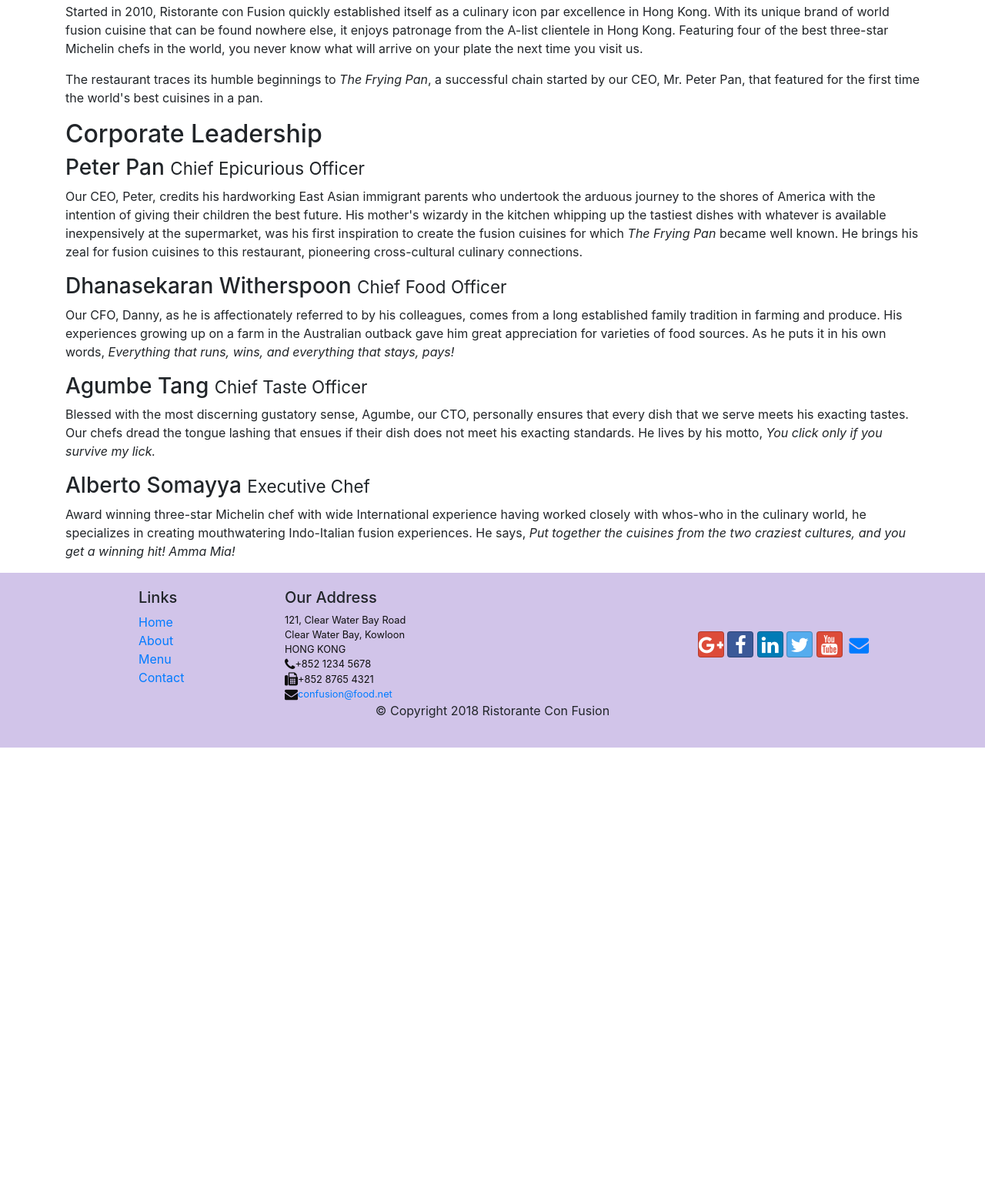
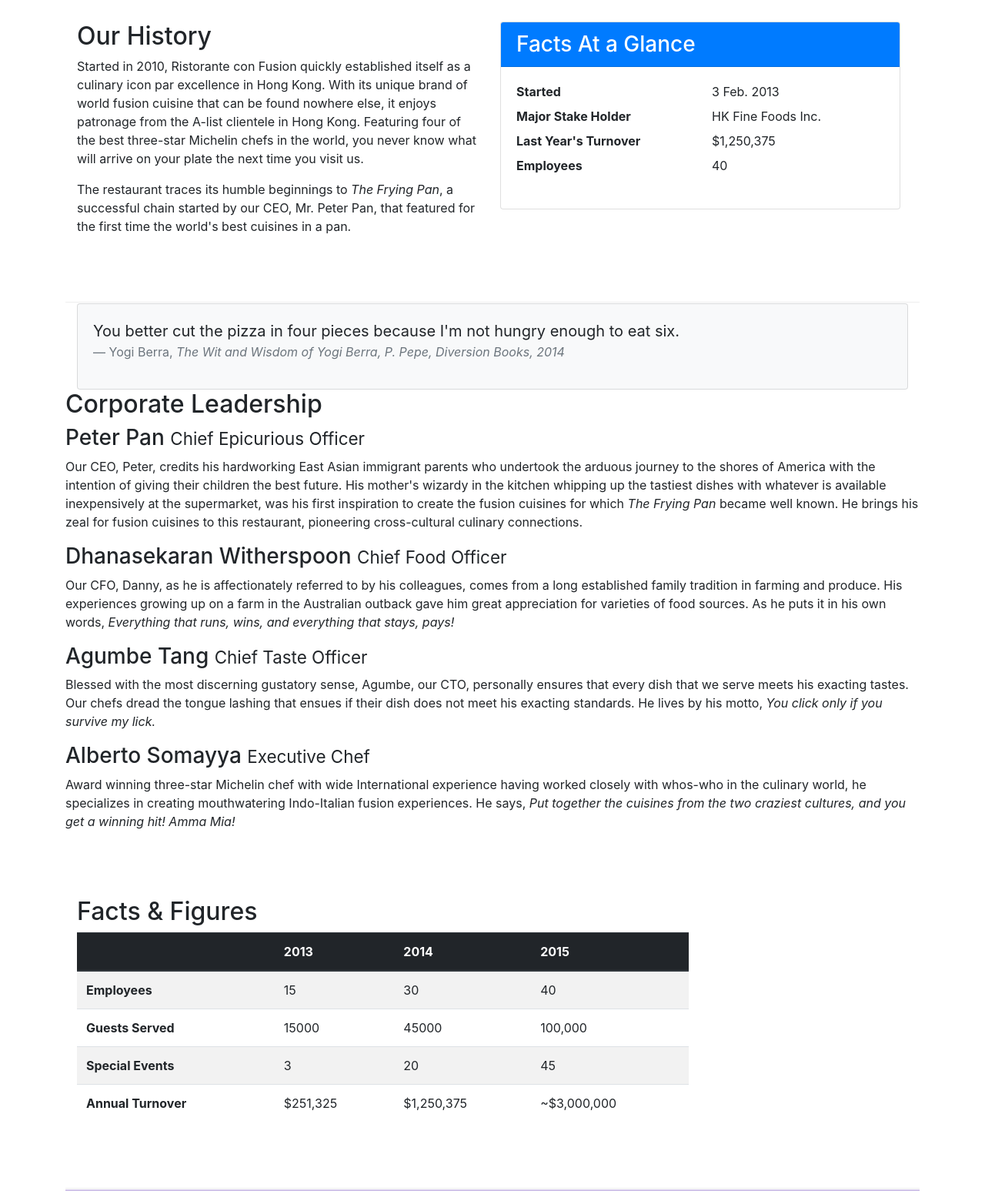
Before and after one commit to juanprog97/FullStack-curso, a website: page Assignment-one/conFusion/aboutus.html in a window 1280 px wide. Shown: the part 512-2059 px from the top of the page at 77% size. Before the commit the page ends 1483 px from the top, so only its background shows below. Drawn offline with nearby package versions, Linux system fonts and the light colour scheme.

Commit message:
Tables and Cards

```diff
--- a/Assignment-one/conFusion/aboutus.html
+++ b/Assignment-one/conFusion/aboutus.html
@@ -56,13 +56,40 @@
             </div>
         </div>
 
-        <div>
-            <div>
+        <div class="row row-content">
+            <div class="col-sm-6">
                 <h2>Our History</h2>
                 <p>Started in 2010, Ristorante con Fusion quickly established itself as a culinary icon par excellence in Hong Kong. With its unique brand of world fusion cuisine that can be found nowhere else, it enjoys patronage from the A-list clientele in Hong Kong.  Featuring four of the best three-star Michelin chefs in the world, you never know what will arrive on your plate the next time you visit us.</p>
                 <p>The restaurant traces its humble beginnings to <em>The Frying Pan</em>, a successful chain started by our CEO, Mr. Peter Pan, that featured for the first time the world's best cuisines in a pan.</p>
             </div>
-            <div>
+            <div class="col-12 col-sm-6">
+                <div class="card">
+                    <h3 class="card-header bg-primary text-white">Facts At a Glance</h3>
+                        <div class="card-body">
+                            <dl class="row">
+                                <dt class="col-6">Started</dt>
+                                <dd class="col-6">3 Feb. 2013</dd>
+                                <dt class="col-6">Major Stake Holder</dt>
+                                <dd class="col-6">HK Fine Foods Inc.</dd>
+                                <dt class="col-6">Last Year's Turnover</dt>
+                                <dd class="col-6">$1,250,375</dd>
+                                <dt class="col-6">Employees</dt>
+                                <dd class="col-6">40</dd>
+                            </dl>
+                        </div>
+                </div>
+            </div>
+        </div>
+        <div class="col-12">
+            <div class="card card-body bg-light">
+                <blockquote class="blockquote">
+                        <p class="mb-0">You better cut the pizza in four pieces because
+                            I'm not hungry enough to eat six.</p>
+                        <footer class="blockquote-footer">Yogi Berra,
+                            <cite title="Source Title">The Wit and Wisdom of Yogi Berra,
+                            P. Pepe, Diversion Books, 2014</cite>
+                        </footer>
+                </blockquote>
             </div>
         </div>
 
@@ -78,6 +105,48 @@
                 <p>Blessed with the most discerning gustatory sense, Agumbe, our CTO, personally ensures that every dish that we serve meets his exacting tastes. Our chefs dread the tongue lashing that ensues if their dish does not meet his exacting standards. He lives by his motto, <em>You click only if you survive my lick.</em></p>
                 <h3>Alberto Somayya <small>Executive Chef</small></h3>
                 <p>Award winning three-star Michelin chef with wide International experience having worked closely with whos-who in the culinary world, he specializes in creating mouthwatering Indo-Italian fusion experiences. He says, <em>Put together the cuisines from the two craziest cultures, and you get a winning hit! Amma Mia!</em></p>
+            </div>
+       </div>
+       <div class="row row-content">
+           <div class="col-12 col-sm-9">
+               <h2>Facts &amp; Figures</h2>
+               <div class="table-responsive">
+                    <table class="table table-striped">
+                        <thead class="thead-dark">
+                            <tr>
+                                <th>&nbsp;</th>
+                                <th>2013</th>
+                                <th>2014</th>
+                                <th>2015</th>
+                            </tr>
+                        </thead>
+                        <tbody>
+                            <tr>
+                                <th>Employees</th>
+                                <td>15</td>
+                                <td>30</td>
+                                <td>40</td>
+                            </tr>
+                            <tr>
+                                <th>Guests Served</th>
+                                <td>15000</td>
+                                <td>45000</td>
+                                <td>100,000</td>
+                            </tr>
+                            <tr>
+                                <th>Special Events</th>
+                                <td>3</td>
+                                <td>20</td>
+                                <td>45</td>
+                            </tr>
+                            <tr>
+                                <th>Annual Turnover</th>
+                                <td>$251,325</td>
+                                <td>$1,250,375</td>
+                                <td>~$3,000,000</td>
+                            </tr>
+                        </tbody>
+                    </table>
             </div>
        </div>
 
```
